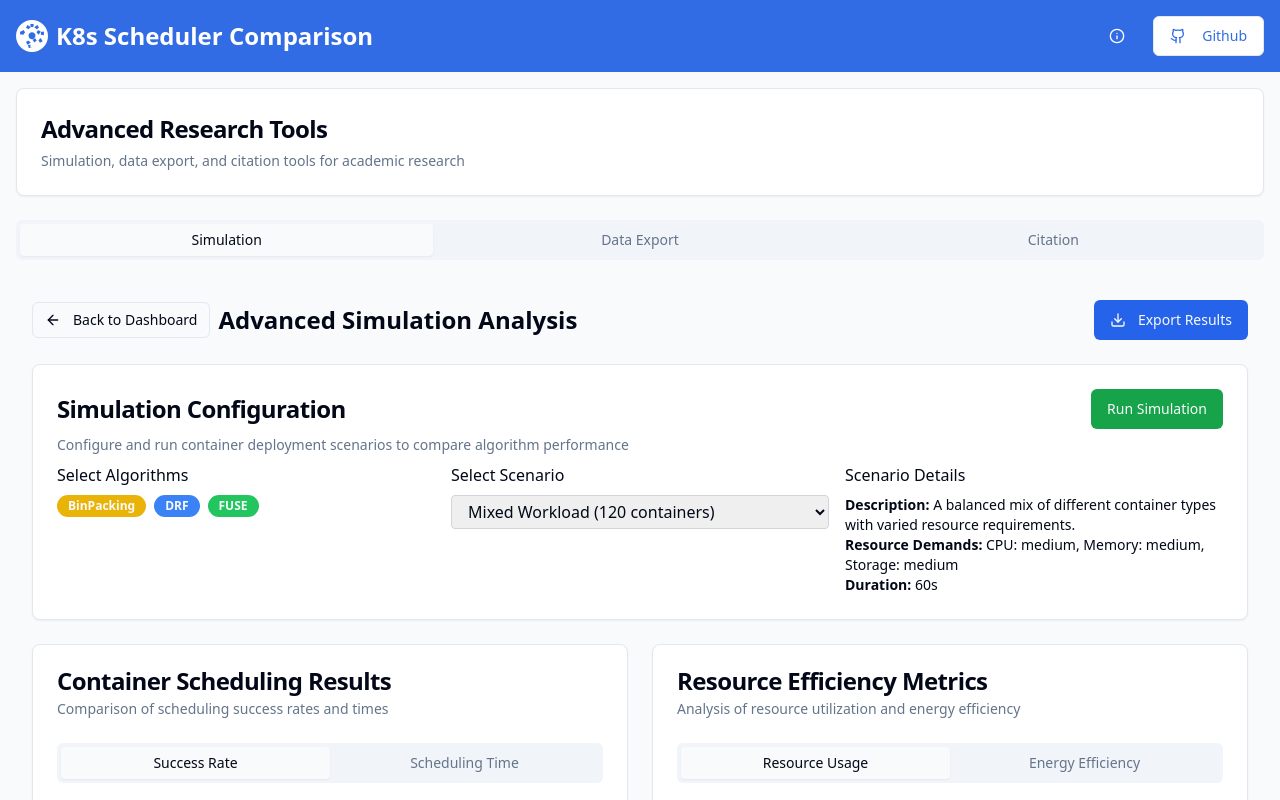
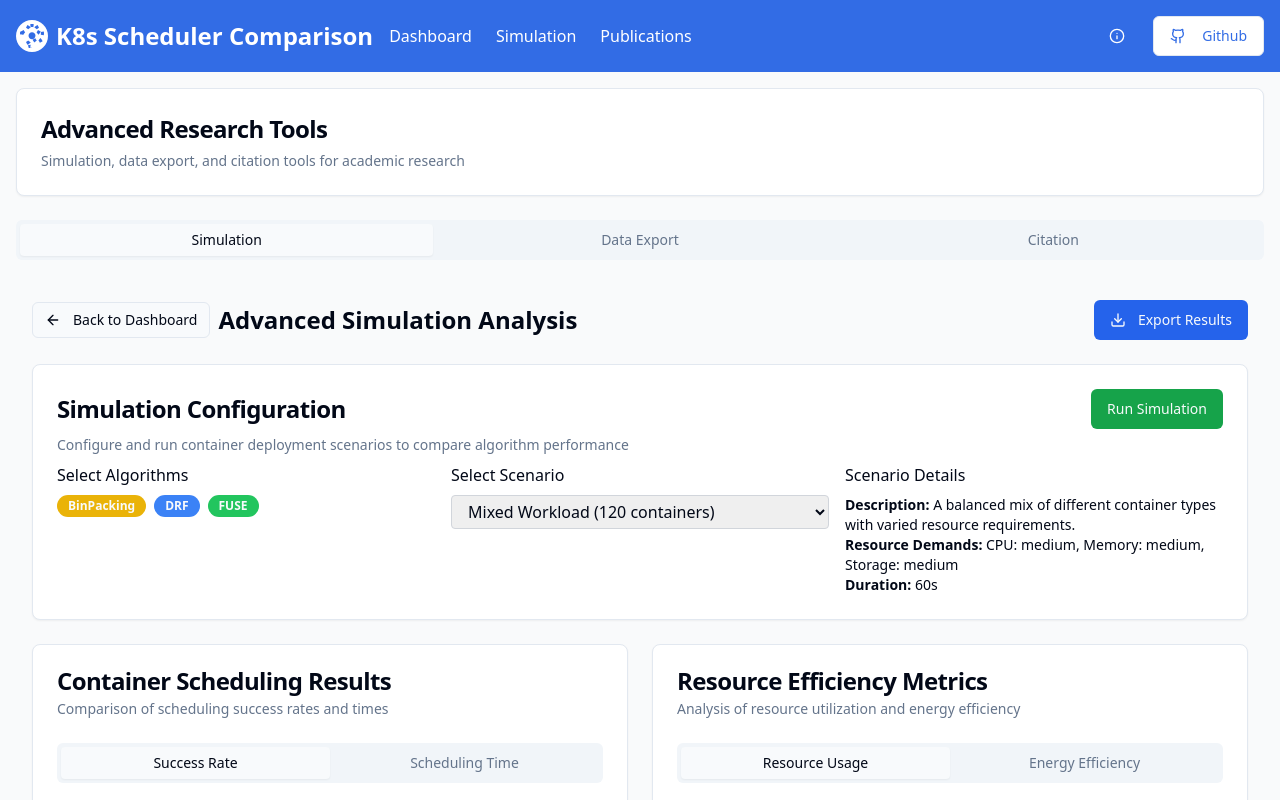
Before and after one commit to Ashwanthgpn/scheduler-fuse-performance-boost, a React (Vite) app: page /simulation in a window 1280 px wide. Shown: the top 800 px of the page. Built offline with nearby package versions, Linux system fonts and the light colour scheme.

Commit message:
Fix: Header component props
Fixes an issue where the Header component was not receiving the correct props.

```diff
--- a/src/components/Header.tsx
+++ b/src/components/Header.tsx
@@ -3,7 +3,15 @@ import { Button } from "@/components/ui/button";
 import { GithubIcon, InfoIcon } from "lucide-react";
 import { Tooltip, TooltipContent, TooltipProvider, TooltipTrigger } from "@/components/ui/tooltip";
 
-const Header = () => {
+interface HeaderProps {
+  links?: { href: string; label: string }[];
+}
+
+const Header = ({ links = [
+  { href: "/", label: "Dashboard" },
+  { href: "/simulation", label: "Simulation" },
+  { href: "/publications", label: "Publications" },
+] }: HeaderProps) => {
   return (
     <header className="bg-k8s-blue text-white p-4 flex items-center justify-between shadow-md">
       <div className="flex items-center space-x-4">
@@ -25,6 +33,21 @@ const Header = () => {
           </svg>
           K8s Scheduler Comparison
         </div>
+
+        <nav className="hidden md:flex ml-8">
+          <ul className="flex space-x-6">
+            {links.map((link) => (
+              <li key={link.href}>
+                <a
+                  href={link.href}
+                  className="text-white hover:text-blue-100 transition-colors"
+                >
+                  {link.label}
+                </a>
+              </li>
+            ))}
+          </ul>
+        </nav>
       </div>
 
       <div className="flex items-center space-x-4">
```
